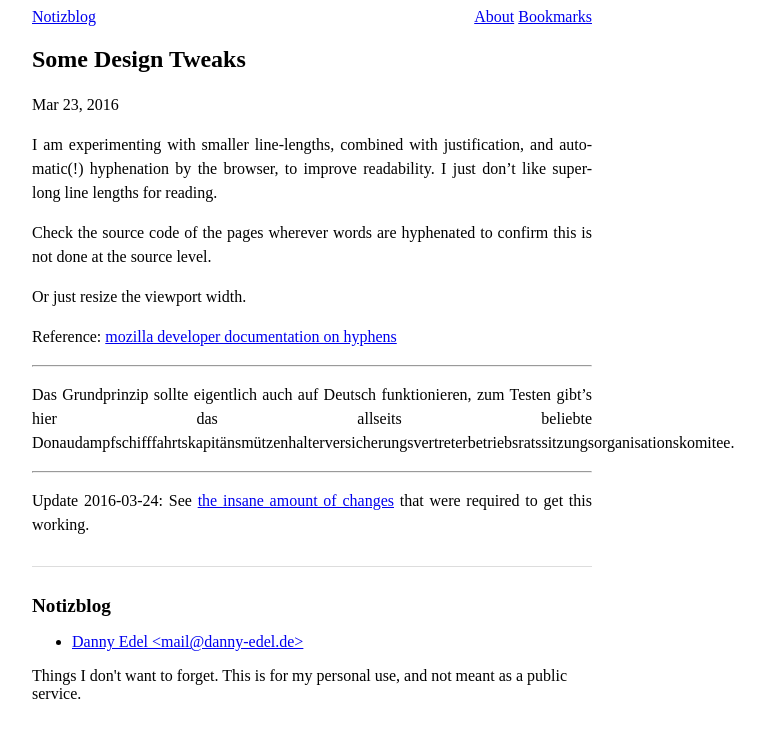
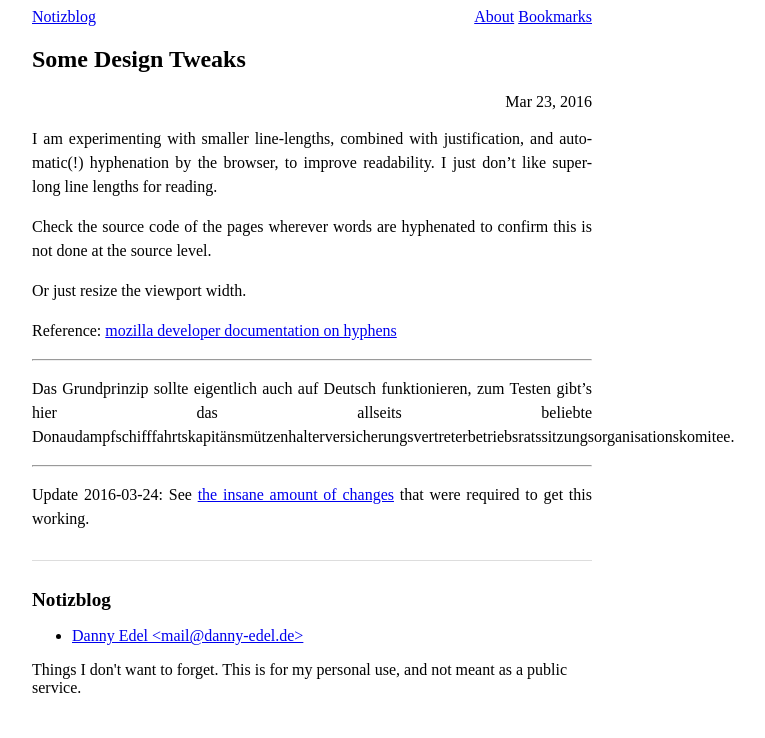
Before and after one commit to dannyedel/blog, a Jekyll site: the page built from _posts/2016-03-23-some-design-tweaks.md, in a window 1280 px wide. Shown: the top 738 px of the page, without its empty margins (328-1093 px from the left). Built offline with Jekyll 4.4.1, drawn with Linux system fonts in a browser that asks for light colours.

Commit message:
show post date

```diff
--- a/_layouts/post.html
+++ b/_layouts/post.html
@@ -2,9 +2,23 @@
 layout: default
 ---
 <article class="post" lang="{{page.lang|default:'en'}}" >
-		<header class="post-header">
-			<h1>{{ page.title }}</h1>
-			<p class="meta">{{ page.date | date: "%b %-d, %Y" }}{% if page.author %} • {{ page.author }}{% endif %}{% if page.meta %} • {{ page.meta }}{% endif %}</p>
-		</header>
+	<header class="post-header">
+		<h1>{{ page.title }}</h1>
+		<div class="post-meta">
+			<time class="post-date" datetime="{{page.date|date_to_xmlschema}}">
+				{{ page.date | date: "%b %-d, %Y" }}
+			</time>
+			{% if page.author %}
+				<span class="author">
+					· {{ page.author }}
+				</span>
+			{% endif %}
+			{% if page.meta %}
+				<span class="meta">
+					· {{ page.meta }}
+				</span>
+			{% endif %}
+		</div>
+	</header>
 	{{ content }}
 </article>
--- a/css/main.scss
+++ b/css/main.scss
@@ -33,6 +33,11 @@ header.site-header {
 }
 
 article {
+	header {
+		div.post-meta {
+			text-align: right;
+		}
+	}
 
 	/* Justify and hyphenate articles by default */
 	text-align: justify;
```
